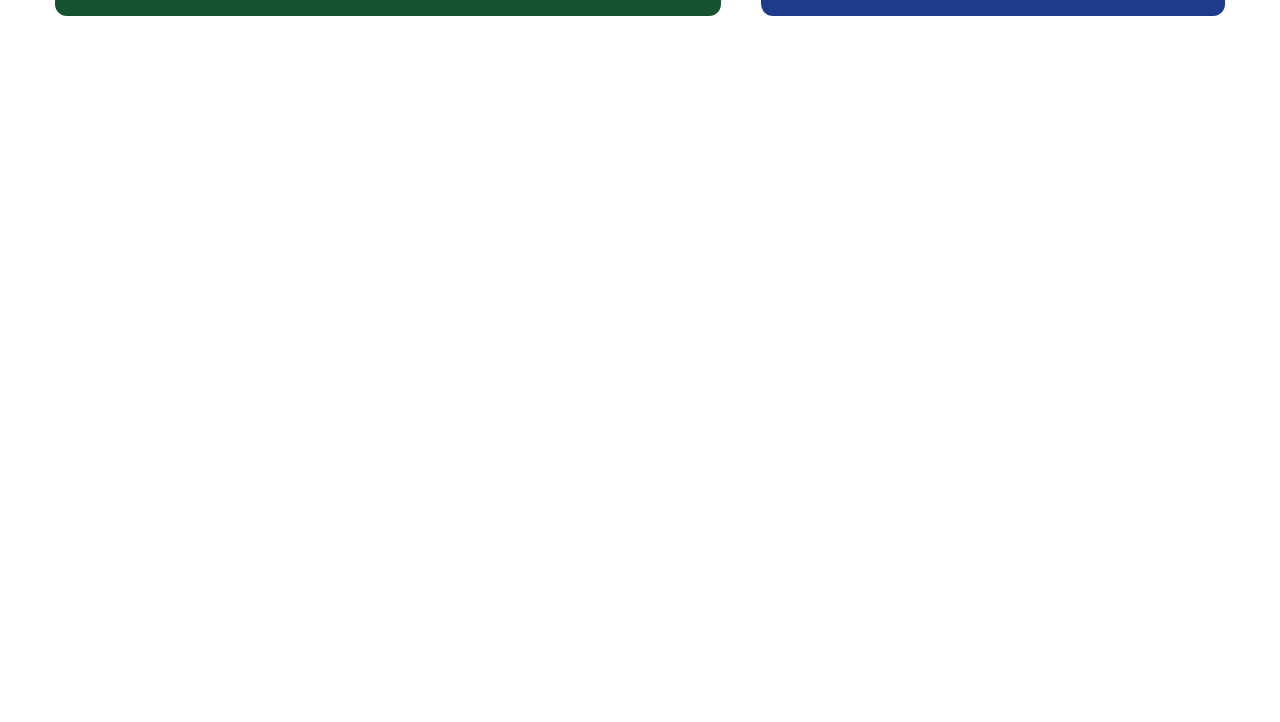
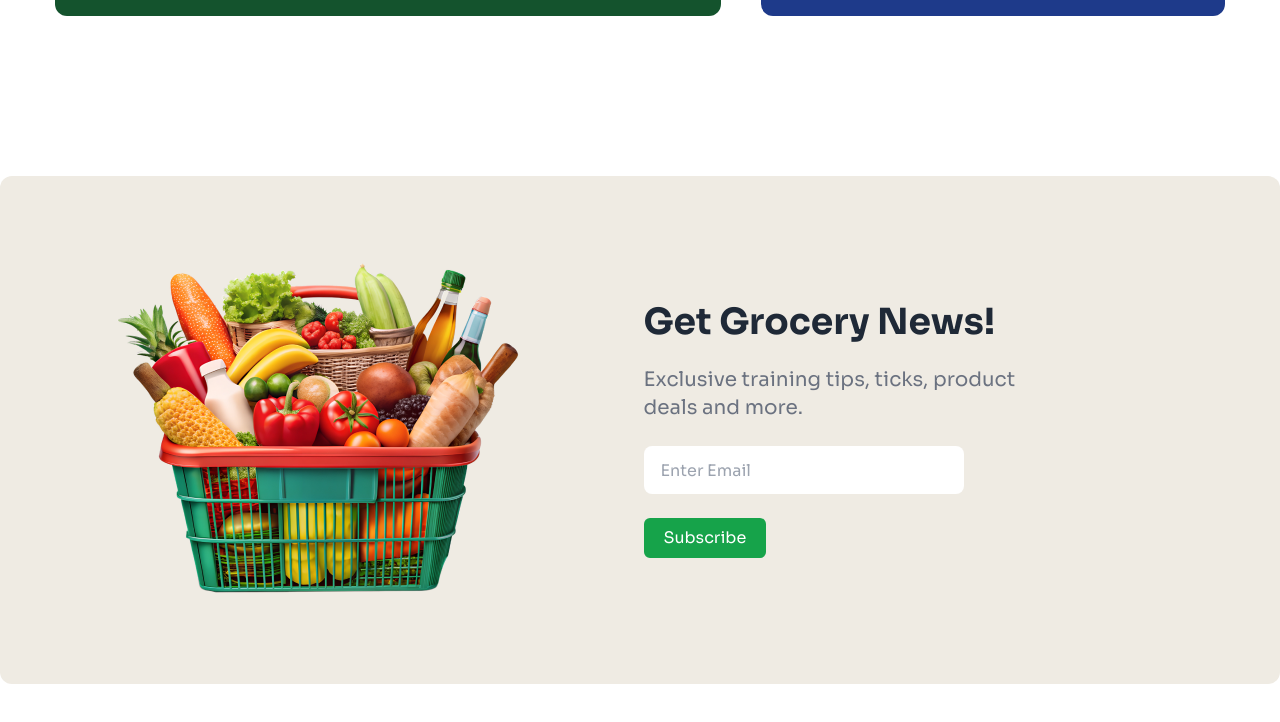
Before and after one commit to MuntasirTonoy/natures-platter, a plain HTML site: page index.html in a window 1280 px wide. Shown: the part 2926-3648 px from the top of the page. Before the commit the page ends 3102 px from the top, so only its background shows below. Drawn offline with nearby package versions, Linux system fonts and the light colour scheme.

Commit message:
send email done

```diff
--- a/index.html
+++ b/index.html
@@ -395,5 +395,38 @@
         </div>
       </div>
     </div>
+
+    <!-- grocery-news -->
+    <div
+      class="lg:container lg:mx-auto mx-5 p-5 lg:p-20 flex lg:flex-row flex-col gap-5 lg:gap-20 justify-center lg:items-center lg:justify-evenly bg-main rounded-xl mb-10"
+    >
+      <div>
+        <img
+          src="assets/vegetable-busket.png"
+          alt=""
+          class="w-2/3 lg:w-full mx-auto"
+        />
+      </div>
+      <div class="space-y-4 lg:space-y-6">
+        <h1 class="font-bold text-center lg:text-start lg:text-4xl">
+          Get Grocery News!
+        </h1>
+        <p
+          class="text-md lg:text-xl text-center lg:text-start text-gray-500 lg:w-4/5"
+        >
+          Exclusive training tips, ticks, product deals and more.
+        </p>
+        <input
+          type="text"
+          placeholder="Enter Email"
+          class="input w-full max-w-xs mx-auto"
+        />
+        <button
+          class="block mx-auto lg:mx-0 bg-green-600 text-white py-2 px-5 rounded-md"
+        >
+          Subscribe
+        </button>
+      </div>
+    </div>
   </body>
 </html>
```
